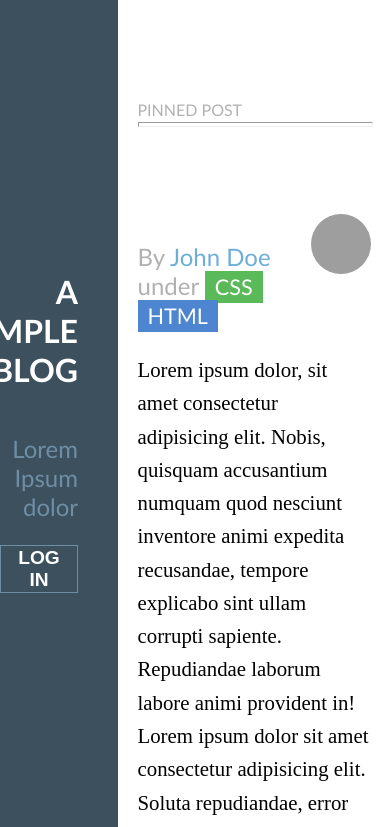
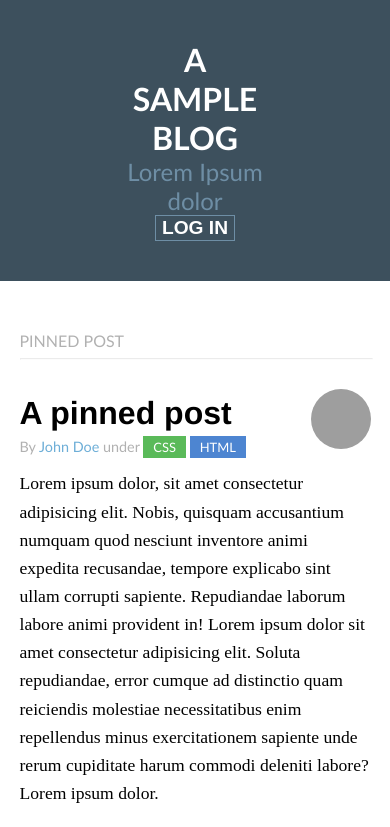
Before and after one commit to Bleon6/Future-minds-academy, a plain HTML site: page Assigments/Grid Blogpost/gblogpost.html in a window 390 px wide. Shown: the top 827 px of the page. Drawn offline with Linux system fonts and the light colour scheme; grey boxes are pictures that could not be loaded.

Commit message:
Responsive Blogposts

```diff
--- a/Assigments/Grid Blogpost/style.css
+++ b/Assigments/Grid Blogpost/style.css
@@ -23,6 +23,10 @@ main {
     text-align: right;
     padding-right: 40px;
     z-index: 2;
+}
+
+.left-container h1, .left-container p {
+    margin: 0;
 }
 
 .left-section-container h1{
@@ -66,10 +70,14 @@ button {
     grid-template-rows: auto;
 }
 
+.right-section-container h3 {
+    margin: 0;
+}
+
 hr{
     width: 100%;
-    margin-top: -13px;
-    background-color: white;
+    opacity: 0.2;
+    border-color: #f2f1f1;
 }
 
 h3{
@@ -107,6 +115,7 @@ img{
 .cards-data-title h1{
     font-family:'Franklin Gothic Medium', 'Arial Narrow', Arial, sans-serif ;
     font-size: 2em;
+    color: #000;
 }
 
 .cards-data-title p{
@@ -143,3 +152,32 @@ img{
     font-family:'Times New Roman', Times, serif;
     color: black;
 }
+
+@media screen and (max-width: 600px) {
+    .left-container {
+        display: block;
+        position: relative;
+        width: 100%;
+        text-align: center;
+        height: auto;
+        padding: 40px;
+        padding-right: 0;
+        padding-left: 0;
+    }
+
+    main {
+        display: block;
+    }
+
+    .right-section-container {
+        margin-left: 0;
+    }
+
+    .cards-text {
+        font-size: 1.1rem;
+    }
+
+    .cards-data-title p {
+        font-size: 0.9rem;
+    }
+}
```
Also changed, not shown: Assigments/Grid Blogpost/gblogpost.html (+10 -9 lines).
